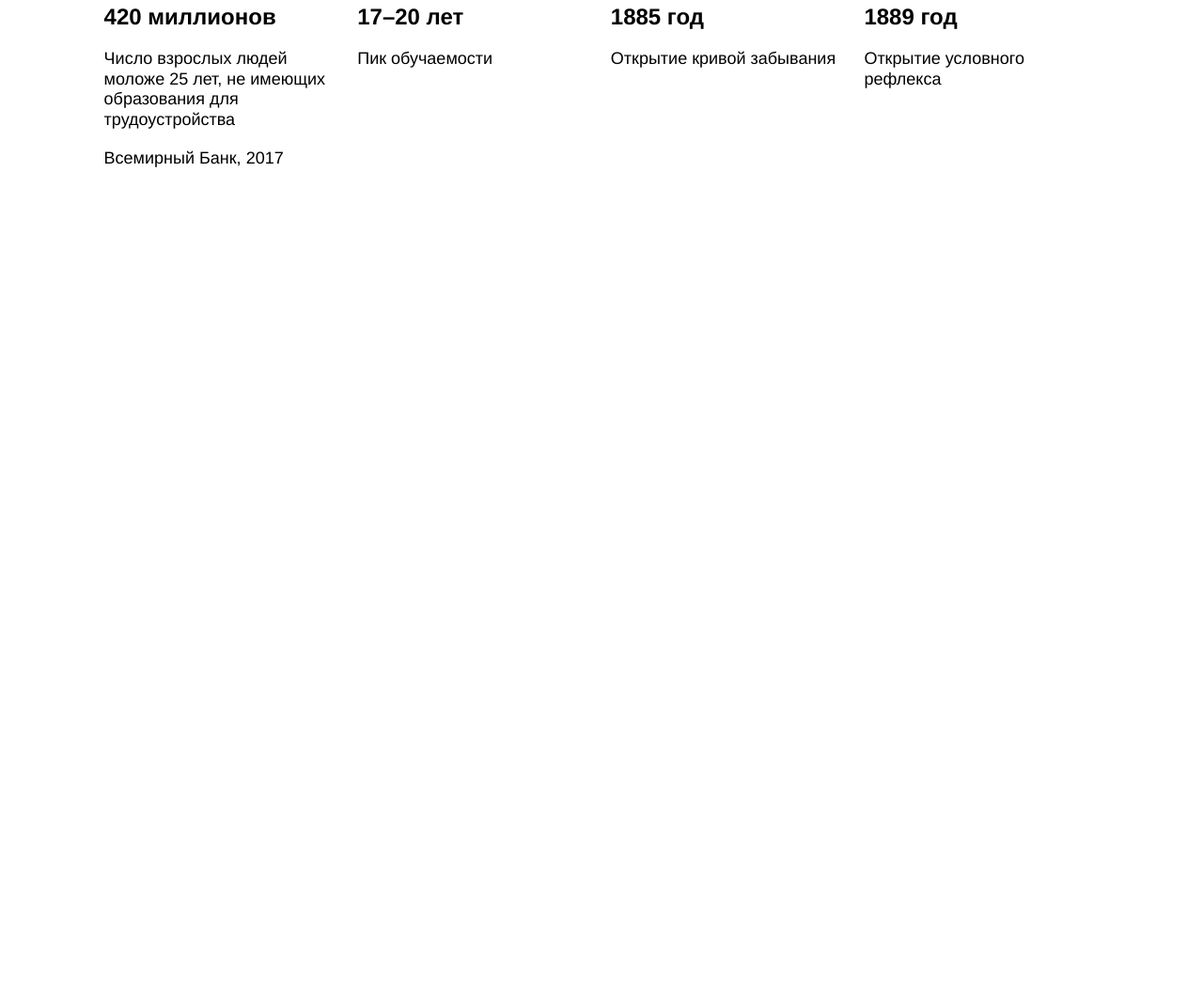
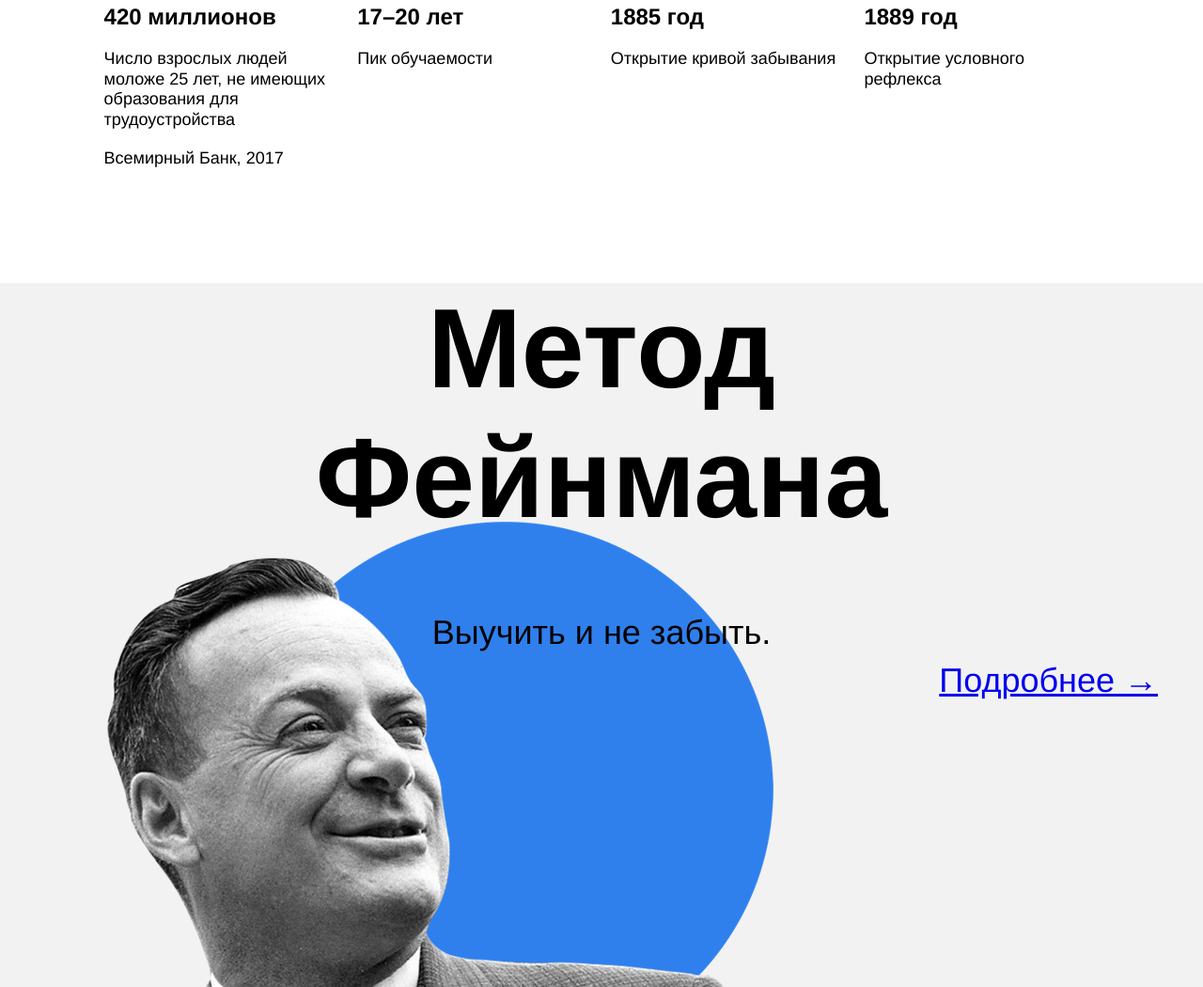
Before and after one commit to JuliaMacFiurst/how-to-learn, a plain HTML site: page index.html in a window 1280 px wide. Shown: the part 1750-2800 px from the top of the page at 94% size. Before the commit the page ends 2051 px from the top, so only its background shows below. Drawn offline with Linux system fonts and the light colour scheme; files whose address does not match are found by name.

Commit message:
section feynman ready

```diff
--- a/index.html
+++ b/index.html
@@ -58,11 +58,15 @@
             <td class="table__cell"><h4 class="table__heading">1889 год</h4>
               <p class="table__text">Открытие условного рефлекса</p></td>
           </tr>
-
         </table>
       </section>
 
       <section class="feynman">
+        <h2 class="feynman__title">Метод Фейнмана</h2>
+        <h3 class="feynman__subtitle">Выучить и не забыть.</h3>
+        <a class="feynman__link" href="#" target="_blank">Подробнее &rarr;</a>
+        <img class="feynman__img" src="images/feynman.png" alt="Ричард Файнман">
+
       </section>
 
       <section class="kaufman">
--- a/styles/style.css
+++ b/styles/style.css
@@ -15,6 +15,7 @@
   max-height: 756px;
   background-color: #f2f2f2;
   display: flex;
+  position: relative;
   /* выше установили ограничения для секции */
 }
 
@@ -162,6 +163,63 @@ z-index: 2;
   margin-top: 20px;
 }
 
+.feynman {
+  min-height: 890px;
+  background-color: #f2f2f2;
+  position: relative;
+}
+
+.feynman__title {
+  line-height: 1.15;
+  font-size: 120px;
+  font-weight: bold;
+  width: 648px;
+  margin: 100px auto 70px;
+  text-align: center;
+  z-index: 2;
+  position: relative;
+}
+
+.feynman__subtitle {
+  line-height: 51px;
+  font-size: 36px;
+  font-weight: normal;
+  margin: auto;
+  display: flex;
+  justify-content: center;
+  z-index: 3;
+  position: relative;
+}
+
+.feynman__link {
+  display: flex;
+  line-height: 51px;
+  font-size: 36px;
+  font-weight: normal;
+  position: absolute;
+  width: 50%;
+  right: 48px;
+  justify-content: flex-end;
+}
+
+.feynman__img {
+  position: absolute;
+  height: 637px;
+  width: 867px;
+  left: 0;
+  bottom: 0;
+  z-index: 1;
+}
+
+/*.feynman__img {
+  height: 637px;
+  width: 867px;
+  position: absolute;
+  left: 0;
+  bottom: 0;
+  z-index: 0;
+}*/
+
 /* и элемента с модификатором вида ключ-значение */
 .table__cell_theme_dark {
   width: 200px;
```
